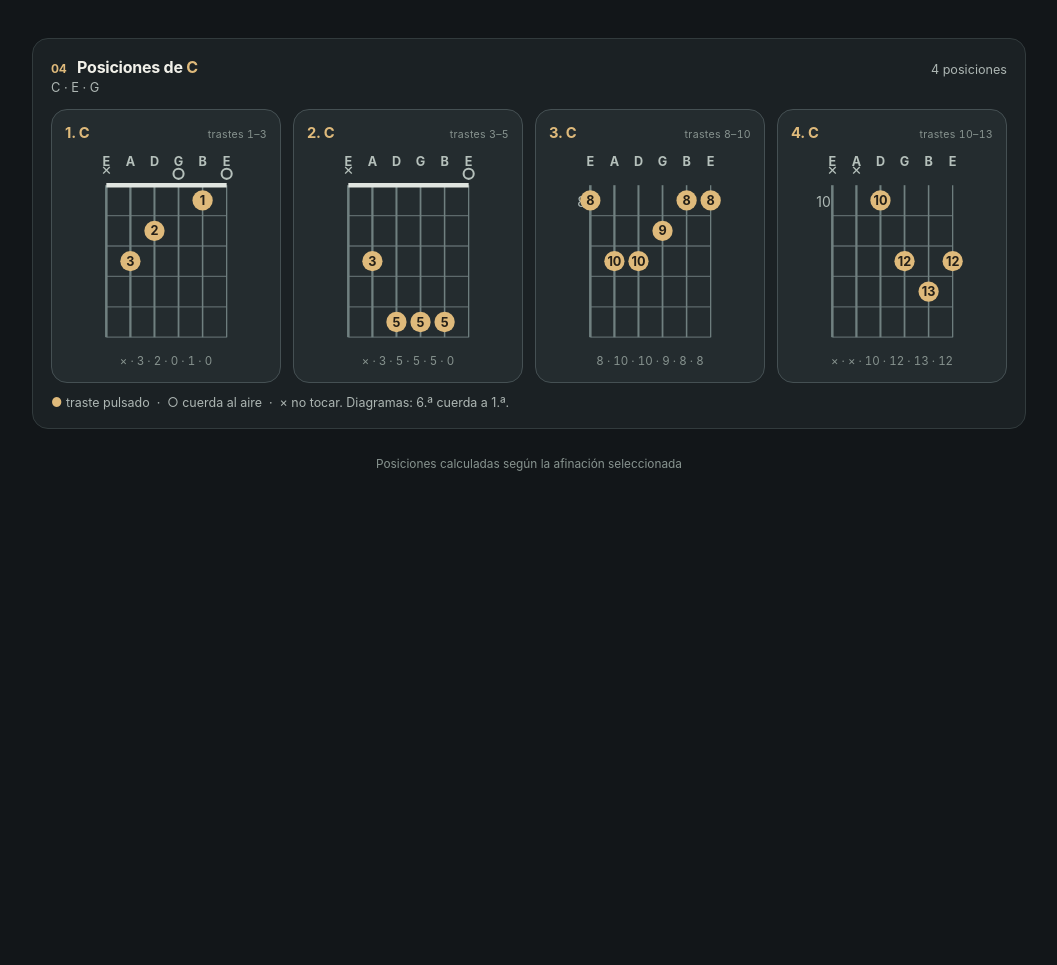
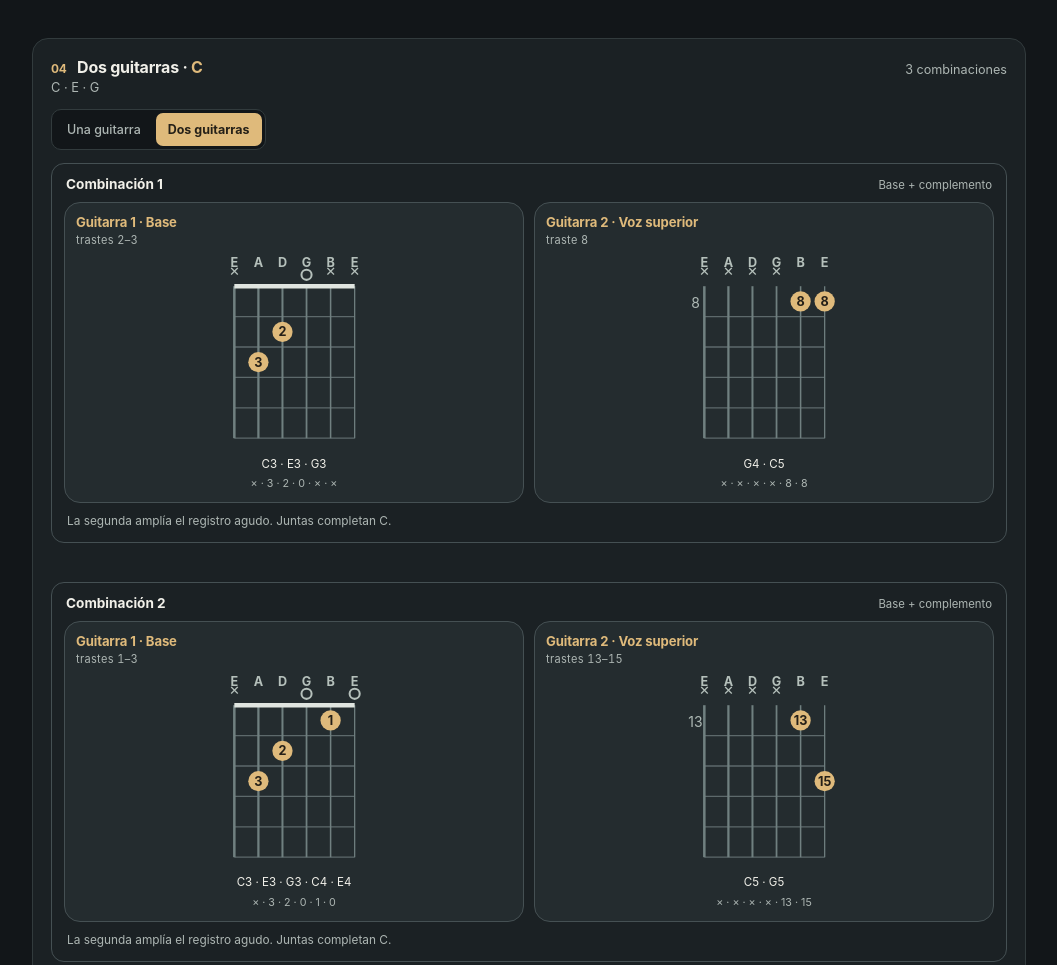
Before and after one commit to flinttgaverdale/acordes, a plain HTML site: page index.html in a window 1280 px wide. Shown: the part 731-1696 px from the top of the page, without its empty margins (111-1168 px from the left). Before the commit the page ends 1262 px from the top, so only its background shows below. Drawn offline with Linux system fonts and the light colour scheme.

Commit message:
Add compact two-guitar mode to chord diagram results

```diff
--- a/index.html
+++ b/index.html
@@ -204,6 +204,28 @@ footer{text-align:center;font-size:.74rem;color:var(--dim2);margin:28px 0 0}
 @media(max-width:760px){body{padding:17px 13px 45px}.main-grid{grid-template-columns:1fr}.shapes{grid-template-columns:repeat(2,minmax(0,1fr))}.tuning-panel{flex-wrap:wrap;align-items:start}.tuning-panel .sectionhead{margin:0}.tuning-right{width:100%;justify-content:space-between}.topline{display:none}#circle{min-height:0}#circle svg{max-width:315px}}
 @media(max-width:440px){.panel{padding:14px}.tuning-panel{gap:10px}.tuning-right{display:block}#preset{width:100%;margin-bottom:9px}#strings{justify-content:center}.stringnote{flex:1}.degree strong{font-size:1rem}.shape{padding:12px 5px}.shape .head{margin:0 4px 8px}.shape .pos{font-size:.59rem}.results-top{align-items:start}.wheelhint{font-size:.72rem}}
 
+/* Dos guitarras: propuestas en pareja, sin controles extra en la rueda. */
+.duo-switch{display:flex;gap:3px;padding:3px;background:var(--bg);border:1px solid var(--line);
+  border-radius:10px;width:max-content;max-width:100%;margin:0 0 13px}
+.duo-switch button{font:inherit;font-size:.78rem;font-weight:550;cursor:pointer;border:0;
+  border-radius:7px;background:transparent;color:var(--dim);padding:9px 12px}
+.duo-switch button.on{color:var(--accent-ink);background:var(--accent);font-weight:680}
+.duo-switch button:focus-visible{outline:2px solid var(--accent);outline-offset:2px}
+.duo-pairs{display:grid;gap:13px}
+.duo-pair{background:var(--surface);border:1px solid var(--line2);border-radius:13px;padding:12px}
+.duo-heading{display:flex;justify-content:space-between;align-items:baseline;gap:10px;margin:0 2px 10px}
+.duo-heading strong{color:var(--txt);font-size:.85rem}
+.duo-heading span{color:var(--dim);font-size:.71rem}
+.duo-grid{display:grid;grid-template-columns:repeat(2,minmax(0,1fr));gap:10px}
+.duo-grid .shape{min-width:0;padding:11px 7px}
+.duo-grid .shape .head{display:block;margin:0 4px 5px}
+.duo-grid .shape .cname{display:block;font-size:.82rem}
+.duo-grid .shape .pos{display:block;font-size:.69rem;white-space:normal;margin-top:3px;color:var(--dim)}
+.duo-grid .shape .meta{font-size:.72rem;color:var(--dim);text-align:center;line-height:1.5;overflow-wrap:anywhere}
+.duo-notes{font-size:.72rem;color:var(--txt);text-align:center;line-height:1.4;overflow-wrap:anywhere;margin-top:6px}
+.duo-frets{font-size:.67rem;color:var(--dim);text-align:center;line-height:1.4;overflow-wrap:anywhere;margin-top:4px}
+.duo-hint{font-size:.74rem;color:var(--dim);line-height:1.45;margin:10px 3px 0}
+@media(max-width:440px){.duo-pair{padding:9px}.duo-grid{gap:7px}.duo-grid .shape{padding:9px 4px}}
 /* Instrumentos: un solo círculo y motor armónico, resultados específicos */
 .instrument-tabs{display:flex;align-items:center;gap:5px;border-bottom:1px solid var(--line);margin:0 0 16px}
 .instrument-tabs button{font:inherit;font-size:.93rem;padding:12px 24px;margin-bottom:-1px;cursor:pointer;background:transparent;border:0;border-bottom:2px solid transparent;color:var(--dim);font-weight:600}
@@ -248,7 +270,12 @@ footer{text-align:center;font-size:.74rem;color:var(--dim2);margin:28px 0 0}
 </main>
 <section class="panel results-panel" id="results">
 <div class="results-top"><div><h2 class="sectionhead"><span class="num" id="resultIndex">04</span> <span id="resultKind">Posiciones de </span><span id="chosenChord">C</span></h2><div id="notesLine">C · E · G</div></div><div id="count">4 diagramas</div></div>
+<div class="duo-switch" id="duoSwitch" role="group" aria-label="Propuestas para una o dos guitarras">
+  <button type="button" id="soloView" aria-pressed="false">Una guitarra</button>
+  <button type="button" id="duoView" class="on" aria-pressed="true">Dos guitarras</button>
+</div>
 <div class="shapes" id="shapes" aria-live="polite"></div>
+<div class="duo-pairs" id="duoPairs" aria-live="polite" hidden></div>
 <p class="legend" id="legendGuitar"><b>●</b> traste pulsado &nbsp;·&nbsp; ○ cuerda al aire &nbsp;·&nbsp; × no tocar. Diagramas: 6.ª cuerda a 1.ª.</p>
 <p class="legend" id="legendPiano" hidden><b>●</b> notas del acorde resaltadas. Cada inversión muestra las notas de grave a aguda; la nota más grave aparece después de /.</p>
 </section>
@@ -724,5 +751,6 @@ if("serviceWorker" in navigator)window.addEventListener("load",()=>navigator.ser
 
 </script>
 <script src="./piano.js?v=6"></script>
+<script src="./guitar-duo.js?v=1"></script>
 </body>
 </html>
```
